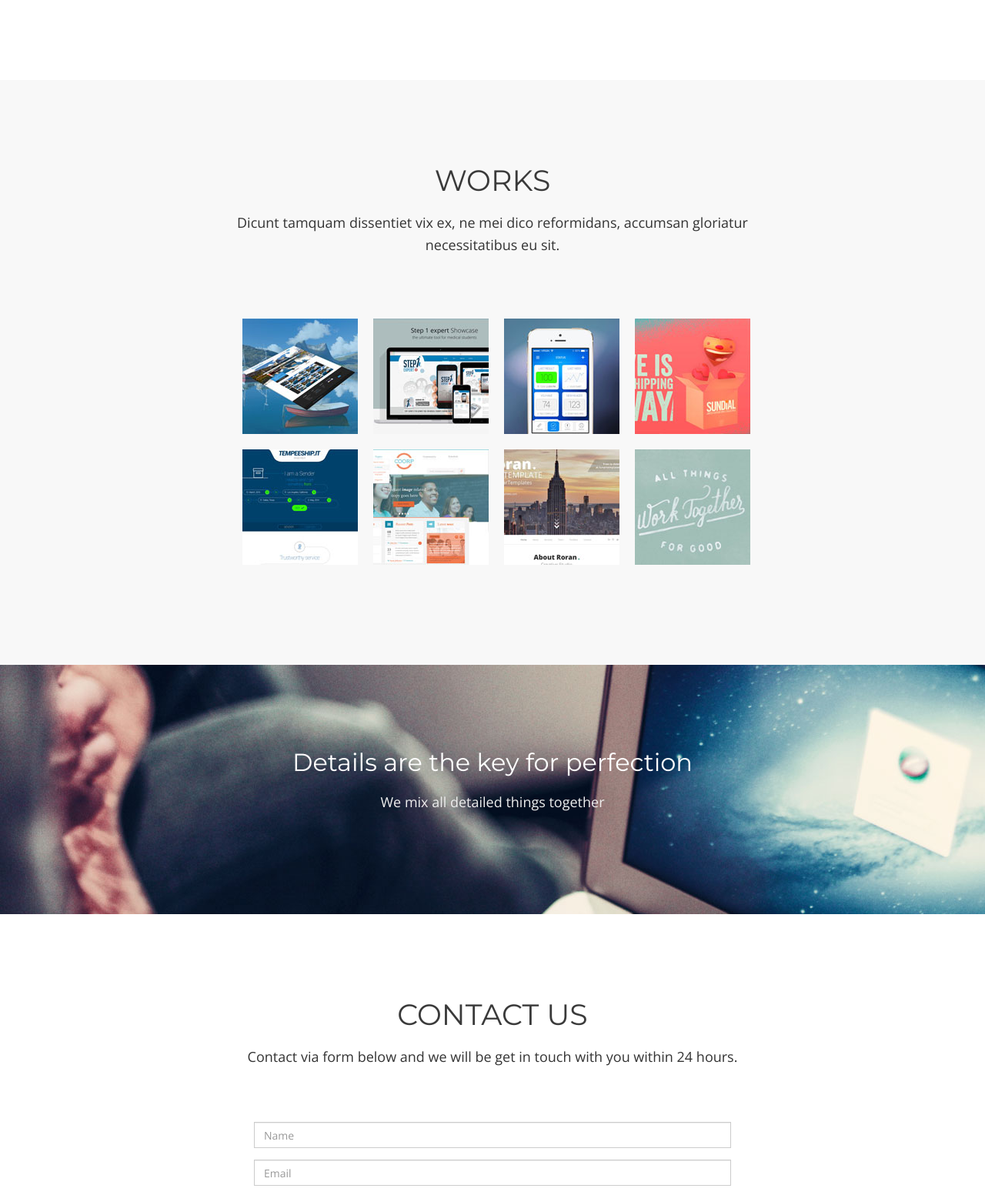
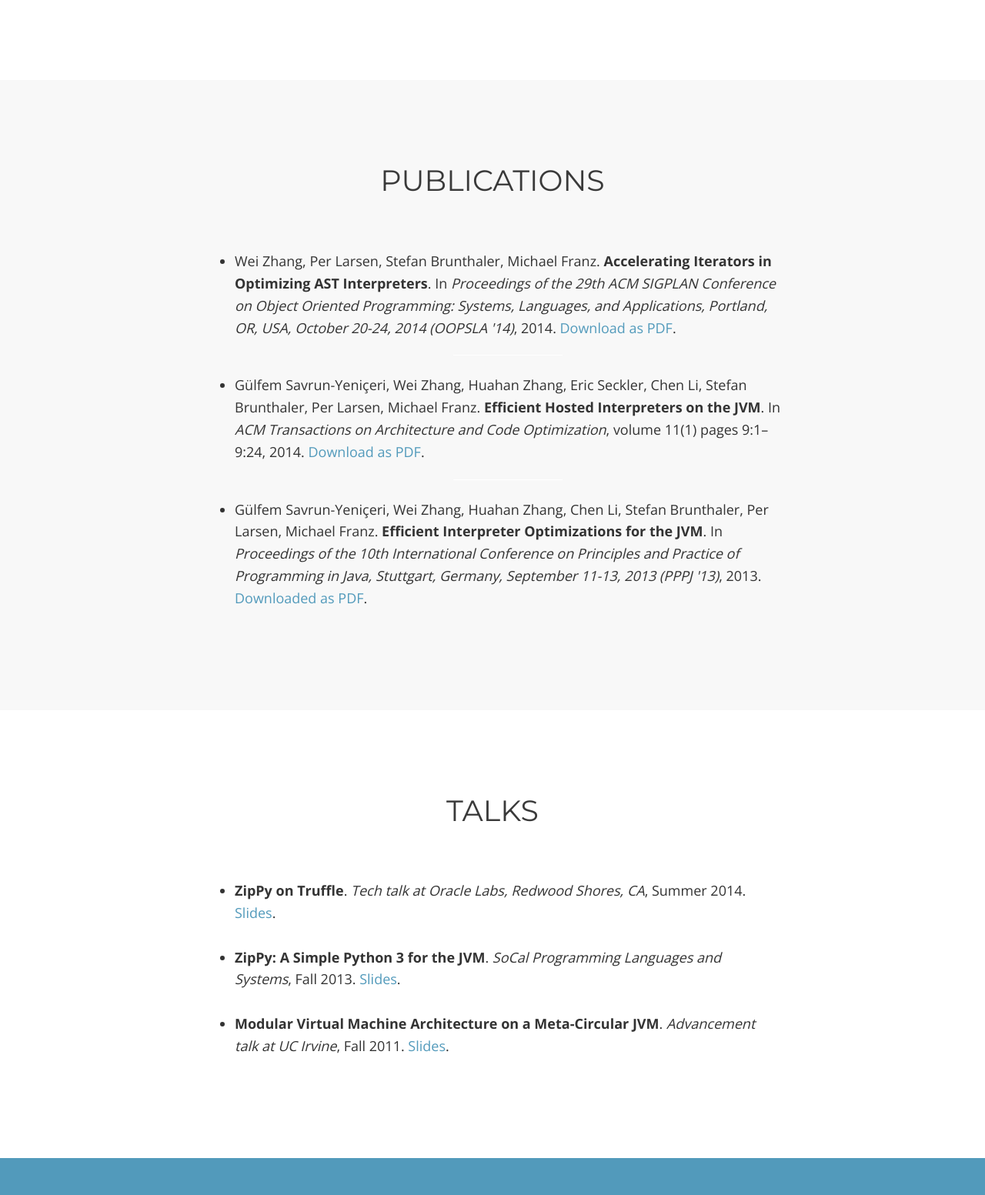
Before and after one commit to thezhangwei/thezhangwei.github.io, a plain HTML site: page index.html in a window 1280 px wide. Shown: the part 2311-3864 px from the top of the page at 77% size. Drawn offline with nearby package versions, Linux system fonts and the light colour scheme.

Commit message:
Add Talks

```diff
--- a/css/style.css
+++ b/css/style.css
@@ -262,7 +262,8 @@ Spacer
 	/* background-color: #529abb; */
 }
 #spacer2{
-	background-image: url(../img/spacer/2.jpg);
+	/* background-image: url(../img/spacer/2.jpg); */
+	background-color: #529abb;
 }
 
 
--- a/index.html
+++ b/index.html
@@ -23,8 +23,8 @@
 					<a href="#intro">Home</a>
 				</li>
 				<li><a href="#about">About</a></li>
-				<li><a href="#services">Services</a></li>
-				<li><a href="#works">Works</a></li>
+				<li><a href="#projects">Projects</a></li>
+				<li><a href="#publications">Publications</a></li>
 				<li><a href="#contact">Contact</a></li>
 				<li>
 					<a href="#">Sub Menu</a>
@@ -105,7 +105,7 @@
   </div>
 	</section>
 
-	  <!-- Services -->
+	  <!-- Projects -->
 	 <section id="projects" class="home-section bg-white">
 		<div class="container">
 			  <div class="row">
@@ -147,155 +147,84 @@
 
         <div class="row">
           <div class="col-md-offset-2 col-md-2">
-            <img src="img/projects/mvm-logo-160.png" class="img-circle">
+            <a href="https://bitbucket.org/thezhangwei/modularvm/" target="_blank"><img src="img/projects/mvm-logo-160.png" class="img-circle"></a>
           </div>
           <div class="col-md-6">
             <p>ModularVM is an extension to the Maxine VM (JVM) that enables deeper integrations with JVM language runtimes like Jython or Rhino.
-              It automatically accelerates guest language interpreters written in Java. We applied our optimizations to Jython, Rhino and JRuby on our system.</p>
+              It automatically accelerates guest language interpreters written in Java. We applied our optimizations to Jython, Rhino and JRuby on our system.
+              <a href="https://bitbucket.org/thezhangwei/modularvm/" target="_blank">Repository on Bitbucket</a>.
+            </p>
           </div>
         </div>
 
 		</div>
 	</section>
 
-	 <!-- Works -->
-	<section id="works" class="home-section bg-gray">
+	 <!-- Publications -->
+	<section id="publications" class="home-section bg-gray">
 			<div class="container">
 			  <div class="row">
 				  <div class="col-md-offset-2 col-md-8">
 					<div class="section-heading">
-					 <h2>Works</h2>
-					 <p>Dicunt tamquam dissentiet vix ex, ne mei dico reformidans, accumsan gloriatur necessitatibus eu sit.</p>
+					 <h2>Publications</h2>
 					</div>
 				  </div>
 			  </div>
 				<div class="row">
 					<div class="col-md-offset-2 col-md-8">
+            <ul class="left">
+              <li>Wei Zhang, Per Larsen, Stefan Brunthaler, Michael Franz.
+              <strong>Accelerating Iterators in Optimizing AST Interpreters</strong>.
+              In <em>Proceedings of the 29th ACM SIGPLAN Conference on Object Oriented Programming: Systems, Languages, and Applications,
+              Portland, OR, USA, October 20-24, 2014 (OOPSLA&nbsp;'14)</em>, 2014.
+              <a href="documents/oopsla113-zhang.pdf" target="_blank">Download as PDF</a>.</li>
 
-					<ul class="lb-album">
-						<li>
-							<a href="#image-1">
-								<img src="img/works/thumbs/1.jpg" alt="">
-								<span>+</span>
-							</a>
-							<div class="lb-overlay" id="image-1">
-								<a href="#page" class="lb-close">X</a>
-								<img src="img/works/1.jpg" alt="" />
-								<div>
-									<h3>Sleek <span>/Design/</h3>
-									<p>Lorem ipsum dolor sit amet, ut decore iracundia urbanitas sit.</p>
+              <div class="line-spacer"></div>
+
+              <li>Gülfem Savrun-Yeniçeri, Wei Zhang, Huahan Zhang, Eric Seckler, Chen Li, Stefan Brunthaler, Per Larsen, Michael Franz.
+              <strong>Efficient Hosted Interpreters on the JVM</strong>.
+              In <em>ACM Transactions on Architecture and Code Optimization</em>, volume 11(1) pages 9:1–9:24, 2014.
+              <a href="https://students.ics.uci.edu/~sbruntha/cgi-bin/download.py?key=taco14" target="_blank">Download as PDF</a>.</li>
+
+              <div class="line-spacer"></div>
+
+              <li>Gülfem Savrun-Yeniçeri, Wei Zhang, Huahan Zhang, Chen Li, Stefan Brunthaler, Per Larsen, Michael Franz.
+              <strong>Efficient Interpreter Optimizations for the JVM</strong>.
+              In <em>Proceedings of the 10th International Conference on Principles and Practice of Programming in Java, Stuttgart, Germany, September 11-13, 2013 (PPPJ&nbsp;'13)</em>, 2013.
+              <a href="https://students.ics.uci.edu/~sbruntha/cgi-bin/download.py?key=pppj13" target="_blank">Downloaded as PDF</a>.</li>
+            </ul>
+					</div>
+				</div>
+			</div>
+		</section>
+
+     <!-- Talks -->
+	<section id="talks" class="home-section bg-white">
+  <div class="container">
+	  <div class="row">
+		  <div class="col-md-offset-2 col-md-8">
+			<div class="section-heading">
+			 <h2>Talks</h2>
+			</div>
+		  </div>
 	  </div>
 
-							</div>
-						</li>
-						<li>
-							<a href="#image-2">
-								<img src="img/works/thumbs/2.jpg" alt="">
-								<span>+</span>
-							</a>
-							<div class="lb-overlay" id="image-2">
-								<a href="#page" class="lb-close">x Close</a>
-								<img src="img/works/2.jpg" alt="" />
-								<div>
-									<h3>Sleek <span>/Design/</h3>
-									<p>Lorem ipsum dolor sit amet, ut decore iracundia urbanitas sit.</p>
-								</div>
+    <div class="row">
+			<div class="col-md-offset-2 col-md-8">
+      <ul class="left">
+        <li><strong>ZipPy on Truffle</strong>. <em>Tech talk at Oracle Labs, Redwood Shores, CA</em>, Summer 2014.
+        <a href="http://slides.com/theweizhang/zippyontruffle/" target="_blank">Slides</a>.</li>
 
-							</div>
-						</li>
-						<li>
-							<a href="#image-3">
-								<img src="img/works/thumbs/3.jpg" alt="">
-								<span>+</span>
-							</a>
-							<div class="lb-overlay" id="image-3">
-								<a href="#page" class="lb-close">x Close</a>
-								<img src="img/works/3.jpg" alt="" />
-								<div>
-									<h3>Sleek <span>/Design/</h3>
-									<p>Lorem ipsum dolor sit amet, ut decore iracundia urbanitas sit.</p>
-								</div>
+        <br>
 
-							</div>
-						</li>
-						<li>
-							<a href="#image-4">
-								<img src="img/works/thumbs/4.jpg" alt="">
-								<span>+</span>
-							</a>
-							<div class="lb-overlay" id="image-4">
-								<a href="#page" class="lb-close">x Close</a>
-								<img src="img/works/4.jpg" alt="" />
-								<div>
-									<h3>Sleek <span>/Design/</h3>
-									<p>Lorem ipsum dolor sit amet, ut decore iracundia urbanitas sit.</p>
-								</div>
+        <li><strong>ZipPy: A Simple Python 3 for the JVM</strong>. <em>SoCal Programming Languages and Systems</em>, Fall 2013.
+        <a href="https://speakerdeck.com/thezhangwei/zippy-a-simple-python-3-for-the-jvm" target="_blank">Slides</a>.</li>
 
-							</div>
-						</li>
+        <br>
 
-						<li>
-							<a href="#image-5">
-								<img src="img/works/thumbs/5.jpg" alt="">
-								<span>+</span>
-							</a>
-							<div class="lb-overlay" id="image-5">
-								<a href="#page" class="lb-close">X</a>
-								<img src="img/works/5.jpg" alt="" />
-								<div>
-									<h3>Sleek <span>/Design/</h3>
-									<p>Lorem ipsum dolor sit amet, ut decore iracundia urbanitas sit.</p>
-								</div>
-
-							</div>
-						</li>
-						<li>
-							<a href="#image-6">
-								<img src="img/works/thumbs/6.jpg" alt="">
-								<span>+</span>
-							</a>
-							<div class="lb-overlay" id="image-6">
-								<a href="#page" class="lb-close">x Close</a>
-								<img src="img/works/6.jpg" alt="" />
-								<div>
-									<h3>Sleek <span>/Design/</h3>
-									<p>Lorem ipsum dolor sit amet, ut decore iracundia urbanitas sit.</p>
-								</div>
-
-							</div>
-						</li>
-						<li>
-							<a href="#image-7">
-								<img src="img/works/thumbs/7.jpg" alt="">
-								<span>+</span>
-							</a>
-							<div class="lb-overlay" id="image-7">
-								<a href="#page" class="lb-close">x Close</a>
-								<img src="img/works/7.jpg" alt="" />
-								<div>
-									<h3>Sleek <span>/Design/</h3>
-									<p>Lorem ipsum dolor sit amet, ut decore iracundia urbanitas sit.</p>
-								</div>
-
-							</div>
-						</li>
-						<li>
-							<a href="#image-8">
-								<img src="img/works/thumbs/8.jpg" alt="">
-								<span>+</span>
-							</a>
-							<div class="lb-overlay" id="image-8">
-								<a href="#page" class="lb-close">x Close</a>
-								<img src="img/works/8.jpg" alt="" />
-								<div>
-									<h3>Sleek <span>/Design/</h3>
-									<p>Lorem ipsum dolor sit amet, ut decore iracundia urbanitas sit.</p>
-								</div>
-
-							</div>
-						</li>
+        <li><strong>Modular Virtual Machine Architecture on a Meta-Circular JVM</strong>. <em>Advancement talk at UC Irvine</em>, Fall 2011.
+        <a href="https://speakerdeck.com/thezhangwei/modular-virtual-machine-architecture-on-a-meta-circular-jvm" target="_blank">Slides</a>.</li>
       </ul>
-
     	</div>
 		</div>
   </div>
@@ -307,7 +236,6 @@
       <div class="row">
       <div class="col-md-12">
       <div class="color-light">
-						<h2>Details are the key for perfection</h2>
       <p>We mix all detailed things together</p>
       </div>
       </div>
```
Lines whose indentation alone changed are shown as unchanged.
